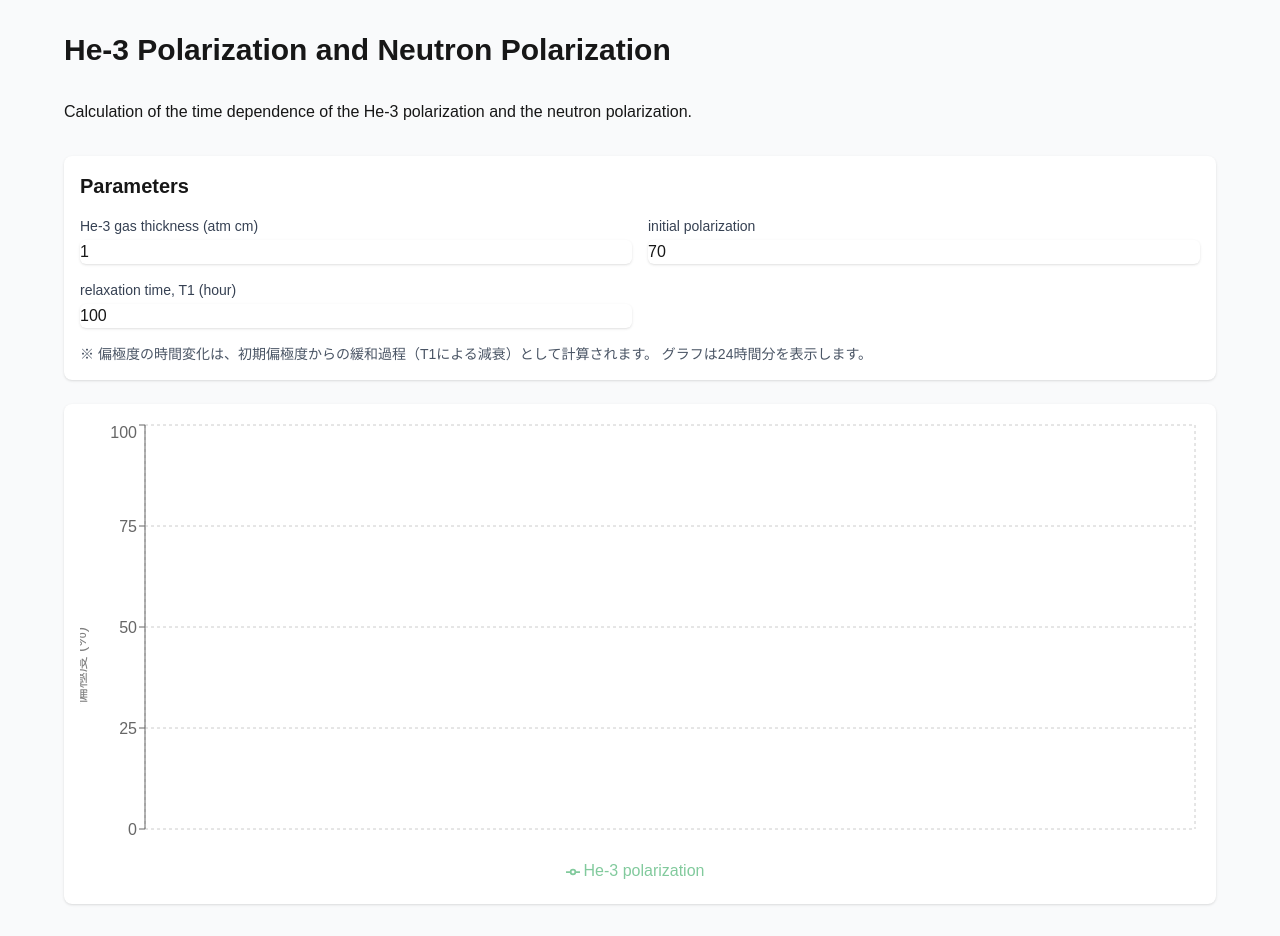
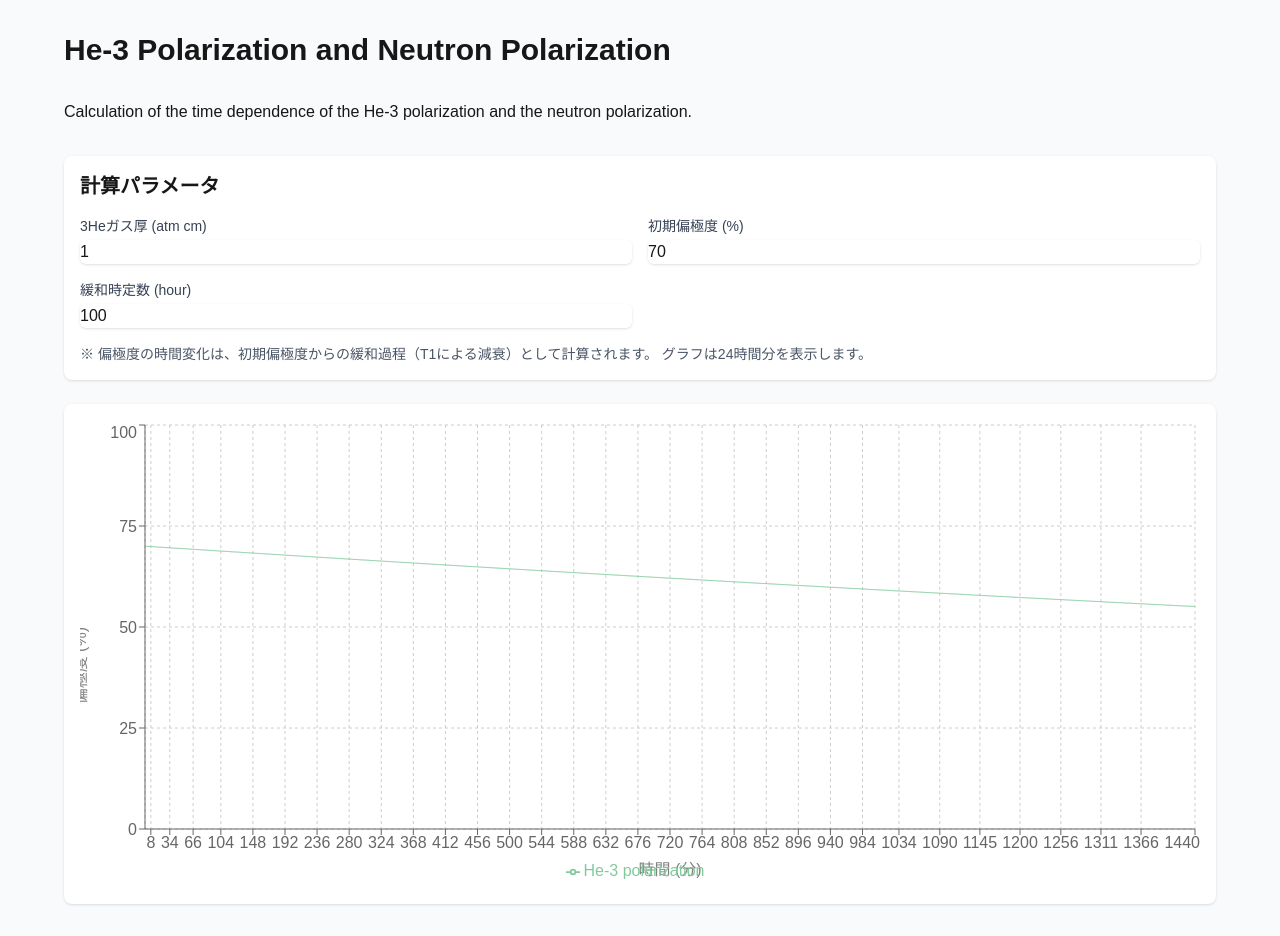
Before and after one commit to 3He-NSF/he3polarization, a Next.js app: page / in a window 1280 px wide. Built offline with nearby package versions, Linux system fonts and the light colour scheme.

Commit message:
TypeScriptの未使用変数エラーを修正し、理論曲線の表示を実装

```diff
--- a/src/app/components/PolarizationCalculator.tsx
+++ b/src/app/components/PolarizationCalculator.tsx
@@ -1,6 +1,6 @@
 "use client";
 
-import { useState, useEffect } from 'react';
+import { useState } from 'react';
 
 interface CalculationParams {
   gasThickness: number;  // atm cm単位
@@ -25,26 +25,12 @@ export default function PolarizationCalculator() {
     relaxationTimeConstant: 100, // デフォルト値: 100時間
   });
 
-  const [theoreticalData, setTheoreticalData] = useState<Array<{time: number, polarization: number}>>([]);
-
-  useEffect(() => {
-    // 理論曲線のデータポイントを生成（24時間分、1分間隔）
-    const newData = Array.from({ length: 24 * 60 + 1 }, (_, i) => {
-      const time = i; // 分単位
-      return {
-        time,
-        polarization: calculatePolarization(time, params)
-      };
-    });
-    setTheoreticalData(newData);
-  }, [params]);
-
   return (
     <div className="p-4 bg-white rounded-lg shadow">
-      <h3 className="text-xl font-bold mb-4">Parameters</h3>
+      <h3 className="text-xl font-bold mb-4">計算パラメータ</h3>
       <div className="grid grid-cols-1 md:grid-cols-2 gap-4">
         <div>
-          <label className="block text-sm font-medium text-gray-700">He-3 gas thickness (atm cm)</label>
+          <label className="block text-sm font-medium text-gray-700">3Heガス厚 (atm cm)</label>
           <input
             type="number"
             value={params.gasThickness}
@@ -55,18 +41,18 @@ export default function PolarizationCalculator() {
           />
         </div>
         <div>
-          <label className="block text-sm font-medium text-gray-700">initial polarization </label>
+          <label className="block text-sm font-medium text-gray-700">初期偏極度 (%)</label>
           <input
             type="number"
             value={params.initialPolarization}
             onChange={(e) => setParams({ ...params, initialPolarization: Number(e.target.value) })}
             min="0"
-            max="1"
+            max="100"
             className="mt-1 block w-full rounded-md border-gray-300 shadow-sm focus:border-indigo-500 focus:ring-indigo-500"
           />
         </div>
         <div>
-          <label className="block text-sm font-medium text-gray-700">relaxation time, T1 (hour)</label>
+          <label className="block text-sm font-medium text-gray-700">緩和時定数 (hour)</label>
           <input
             type="number"
             value={params.relaxationTimeConstant}
--- a/src/app/components/PolarizationPlot.tsx
+++ b/src/app/components/PolarizationPlot.tsx
@@ -1,6 +1,6 @@
 "use client";
 
-import { useState, useRef } from 'react';
+import { useState, useEffect } from 'react';
 import {
   LineChart,
   Line,
@@ -13,19 +13,34 @@ import {
 } from 'recharts';
 import PolarizationCalculator, { calculatePolarization } from './PolarizationCalculator';
 
-interface DataPoint {
-  time: number;
-  theoretical: number;
-}
+export default function PolarizationPlot() {
+  const [params, setParams] = useState({
+    gasThickness: 1.0,
+    initialPolarization: 70,
+    relaxationTimeConstant: 100,
+  });
 
-export default function PolarizationPlot() {
+  const [theoreticalData, setTheoreticalData] = useState<Array<{time: number, theoretical: number}>>([]);
+
+  useEffect(() => {
+    // 理論曲線のデータポイントを生成（24時間分、1分間隔）
+    const newData = Array.from({ length: 24 * 60 + 1 }, (_, i) => {
+      const time = i; // 分単位
+      return {
+        time,
+        theoretical: calculatePolarization(time, params)
+      };
+    });
+    setTheoreticalData(newData);
+  }, [params]);
+
   return (
     <div className="space-y-6">
       <PolarizationCalculator />
 
       <div className="h-[500px] p-4 bg-white rounded-lg shadow">
         <ResponsiveContainer width="100%" height="100%">
-          <LineChart>
+          <LineChart data={theoreticalData}>
             <CartesianGrid strokeDasharray="3 3" />
             <XAxis
               dataKey="time"
```
